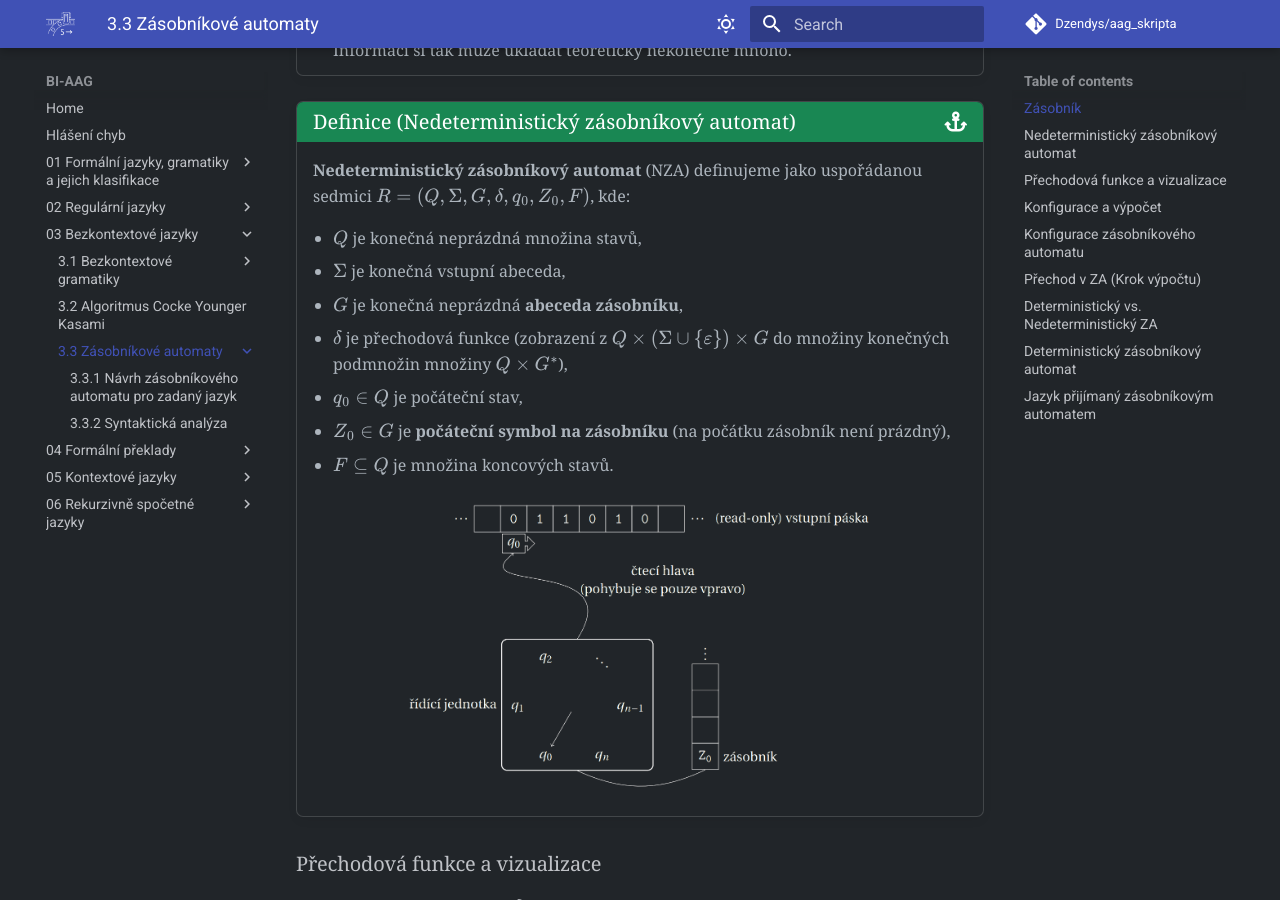
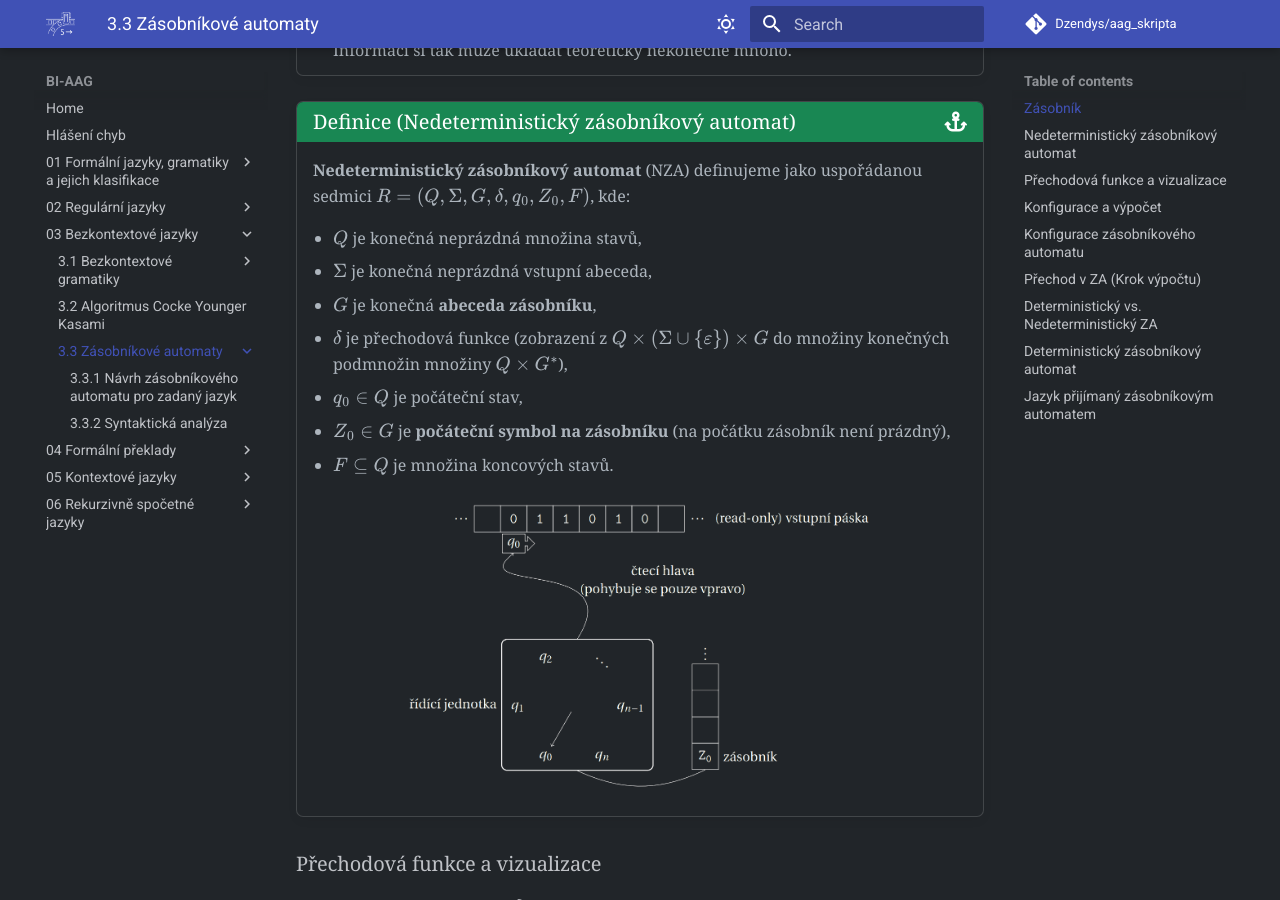
Before and after one commit to Dzendys/aag_skripta, an MkDocs documentation site: the page built from docs/03_Bezkontextové_jazyky/3.3_Zásobníkové_automaty/index.md, in a window 1280 px wide and 900 px high, scrolled down 603 px. Built offline with MkDocs 1.6.1 and Material for MkDocs 9.7.7, drawn with Linux system fonts in a browser that asks for light colours; comment, search, counter and statistics services are not loaded.

Commit message:
Sync with slides definitons

```diff
--- a/docs/03_Bezkontextové_jazyky/3.3_Zásobníkové_automaty/index.md
+++ b/docs/03_Bezkontextové_jazyky/3.3_Zásobníkové_automaty/index.md
@@ -24,8 +24,8 @@
     **Nedeterministický zásobníkový automat** (NZA) definujeme jako uspořádanou sedmici $R = (Q, \Sigma, G, \delta, q_0, Z_0, F)$, kde:
 
     *   $Q$ je konečná neprázdná množina stavů,
-    *   $\Sigma$ je konečná vstupní abeceda,
-    *   $G$ je konečná neprázdná **abeceda zásobníku**,
+    *   $\Sigma$ je konečná neprázdná vstupní abeceda,
+    *   $G$ je konečná **abeceda zásobníku**,
     *   $\delta$ je přechodová funkce (zobrazení z $Q \times (\Sigma \cup \{\varepsilon\}) \times G$ do množiny konečných podmnožin množiny $Q \times G^*$),
     *   $q_0 \in Q$ je počáteční stav,
     *   $Z_0 \in G$ je **počáteční symbol na zásobníku** (na počátku zásobník není prázdný),
```
Also changed, not shown: docs/01_Formální jazyky,_gramatiky_a_jejich_klasifikace/1.3_Gramatiky_a_jejich_klasifikace.md (+1 -1 lines), docs/02_Regulární_jazyky/2.2_Konečné_automaty/index.md (+1 -1 lines).
